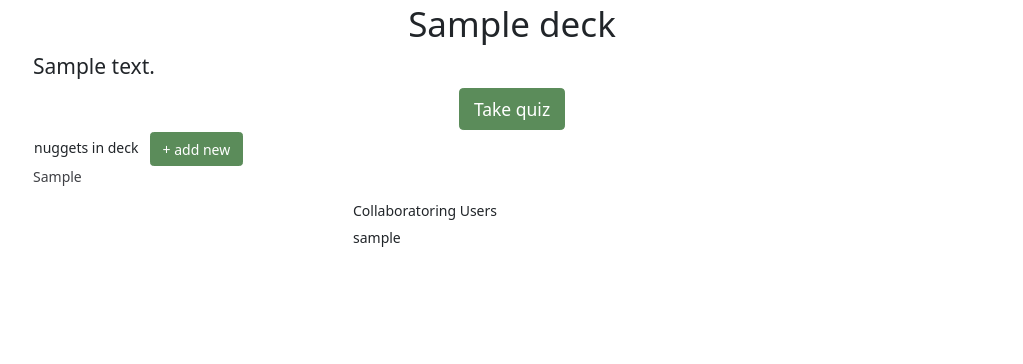
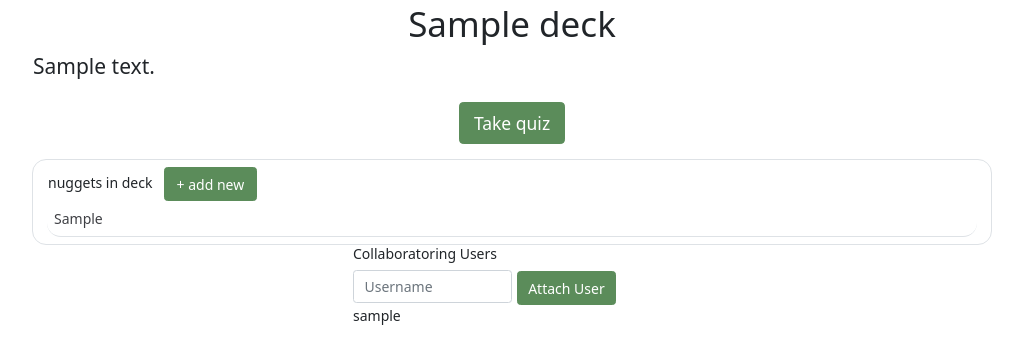
Before and after one commit to NSriram5/monoblaine, a Flask app: template templates/showdeck.html in a window 1280 px wide. Shown: the part 49-413 px from the top of the page, without its empty margins (128-1151 px from the left). Run offline with Flask 2, Linux system fonts and the light colour scheme; the template is opened without the code that fills it: values that come from a table or form of the project are taken from there, others are empty; tables that the repository leaves empty hold one stand-in row (values such as "Sample post"); parts of the project's set-up code (start-up, migrations or seed data) failed here and were passed over; some libraries are stand-ins or nearby versions.

Commit message:
Now can add collaborators to deck. More work neede for collaborator functionality.

```diff
--- a/app.py
+++ b/app.py
@@ -4,7 +4,7 @@ from flask import Flask, render_template, request, jsonify, flash, redirect, ses
 from flask_debugtoolbar import DebugToolbarExtension
 from sqlalchemy.exc import IntegrityError
 from models import db, connect_db, Nugget, Keyword, Fakeout, Question, Quiz, Deck, JoinDeckQuestion, JoinDeckQuiz, JoinDeckNugget, User
-from forms import UserAddForm, LoginForm, CreateDeckForm, CreateNuggetForm
+from forms import UserAddForm, LoginForm, CreateDeckForm, CreateNuggetForm, AddUserCollaborator
 from cohyponym import find_strong_cohyponyms, do_requests
 from quizmaker import make_quiz
 
@@ -299,13 +299,24 @@ def create_deck():
         return redirect("/")
     return render_template('/createdeck.html',form=form)
 
-@app.route('/decks/view/<int:deck_id>')
+@app.route('/decks/view/<int:deck_id>',methods=["POST","GET"])
 def view_deck(deck_id):
     deck = Deck.query.get(deck_id)
     if not g.user:
         flash("Access unauthorized.","danger")
         return redirect("/")
-    return render_template('showdeck.html',deck=deck)
+    formadduser = AddUserCollaborator()
+    access_control = "Visitor"
+    if deck in g.user.decks:
+        access_control = "Admin"
+    if g.user in deck.my_users:
+        access_control = "Collaborator"
+    if formadduser.validate_on_submit():
+        collab_user = User.query.filter_by(username=formadduser.username.data.lower()).first()
+        deck.my_users.append(collab_user)
+        db.session.commit()
+
+    return render_template('showdeck.html',deck=deck,form=formadduser, access_control = access_control)
 
 @app.route('/decks/quiz/<int:deck_id>')
 def run_quiz(deck_id):
@@ -334,7 +345,7 @@ def delete_deck(deck_id):
 
 @app.route('/nuggets/<int:nugget_id>/delete',methods=["POST"])
 def delete_nugget(nugget_id):
-    """Delete a deck."""
+    """Delete a nugget."""
 
     if not g.user:
         flash("Access unauthorized.","danger")
--- a/forms.py
+++ b/forms.py
@@ -21,3 +21,7 @@ class CreateDeckForm(FlaskForm):
 
 class CreateNuggetForm(FlaskForm):
     """Form so that nuggets aren't made by a malicious user"""
+
+class AddUserCollaborator(FlaskForm):
+    """Form for adding users to collaborate on a deck"""
+    username = StringField('Username',validators=[DataRequired()])
--- a/templates/showdeck.html
+++ b/templates/showdeck.html
@@ -12,10 +12,10 @@
 </div>
 <div class="text-center mx-auto w-25">
     <a href="/decks/quiz/{{deck.id}}">
-        <button class="btn btn-success btn-block btn-lg">Take quiz</button>
+        <button class="btn btn-success my-3 btn-block btn-lg">Take quiz</button>
     </a>
 </div>
-<div class="nugget-list w-75 mx-auto">
+<div class="nugget-list w-75 mx-auto px-3 py-2 border">
     <div class="d-inline h6">
         nuggets in deck
     </div>
@@ -28,12 +28,20 @@
     </div>
     {% for nugget in deck.my_nuggets %}
     <a href="/nuggets/view/{{nugget.id}}">
-        <p>{{nugget.truth}}</p>
+        <div class="block border-bottom p-2">
+            {{nugget.truth}}</div>
     </a>
     {% endfor %}
 </div>
 <div class="collaborator-list w-25 mx-auto">
     <h6>Collaboratoring Users</h6>
+    <form class="w-100" method="post" id="addcollab_user">
+        {{ form.hidden_tag() }} {% for field in form if field.widget.input_type != 'hidden' %} {% for error in field.errors %}
+        <span class="text-danger">{{error}}</span> {% endfor %} {{ field (placeholder=field.label.text, class="form-control w-50 d-inline") }} {% endfor %}
+        <div class="d-inline">
+            <button class="btn btn-success" type="submit">Attach User</button>
+        </div>
+    </form>
     {% for user in deck.my_users %}
     <p>{{user.username}}</p>
     {% endfor %}
```
Also changed, not shown: templates/home.html (+5 -4 lines).
